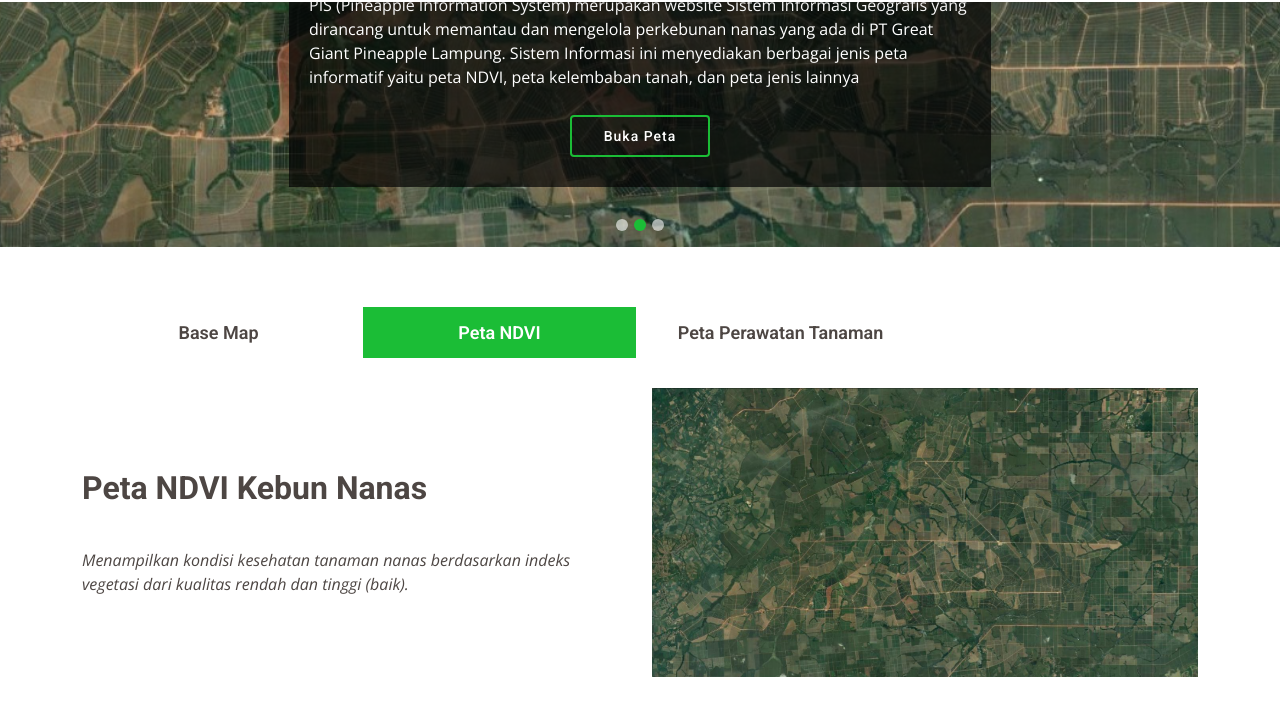
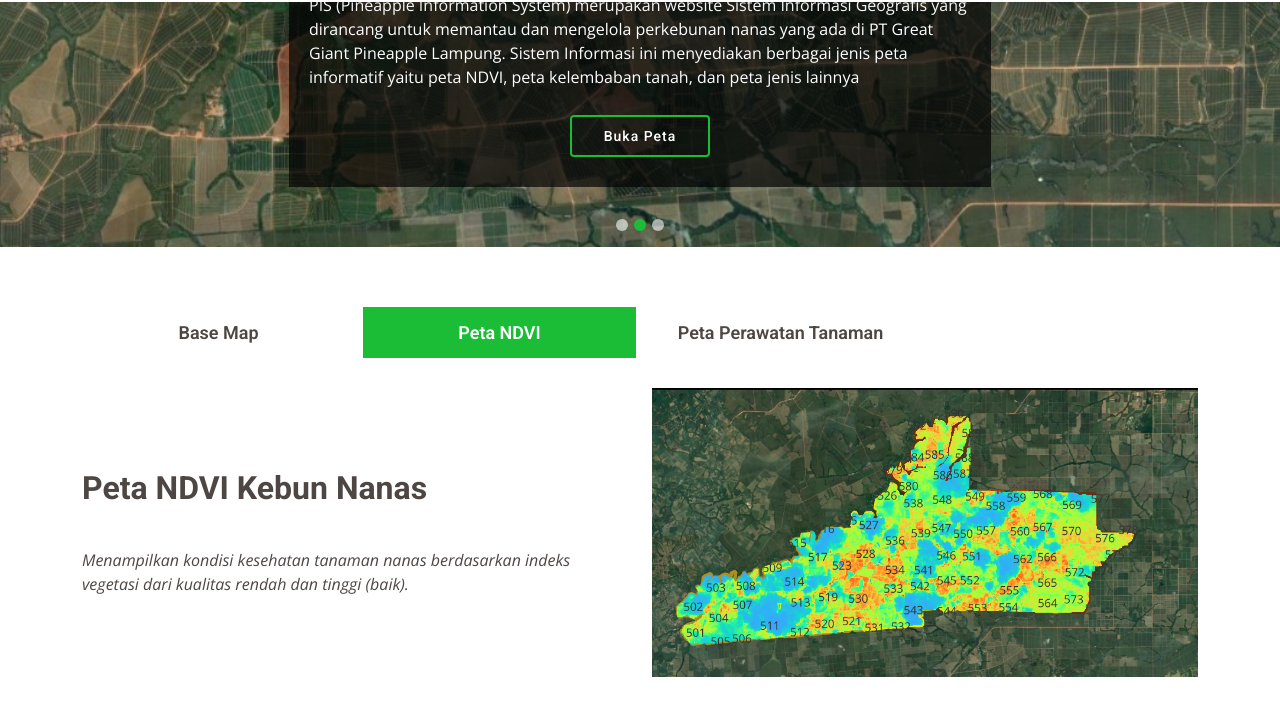
Before and after one commit to monicaca9/GIS-Project, a plain HTML site: page index.html in a window 1280 px wide. Both pictures are taken after a click on the tab "Peta NDVI". Shown: the part 553-1269 px from the top of the page. Drawn offline with nearby package versions, Linux system fonts and the light colour scheme.

Commit message:
Update index.html

```diff
--- a/index.html
+++ b/index.html
@@ -138,7 +138,7 @@
                 </p>
               </div>
               <div class="col-lg-6 order-1 order-lg-2 text-center">
-                <img src="assets/img/Base.png" alt="" class="img-fluid">
+                <img src="assets/img/map/Base.png" alt="" class="img-fluid">
               </div>
             </div>
           </div><!-- End tab content item -->
@@ -152,7 +152,7 @@
                 </p>
               </div>
               <div class="col-lg-6 order-1 order-lg-2 text-center">
-                <img src="assets/img/Base.png" alt="" class="img-fluid">
+                <img src="assets/img/map/NDVI.png" alt="" class="img-fluid">
               </div>
             </div>
           </div><!-- End tab content item -->
@@ -172,7 +172,7 @@
                 </ul>
               </div>
               <div class="col-lg-6 order-1 order-lg-2 text-center">
-                <img src="assets/img/Perawatan.png" alt="" class="img-fluid">
+                <img src="assets/img/map/Perawatan.png" alt="" class="img-fluid">
               </div>
             </div>
           </div><!-- End tab content item -->
```
